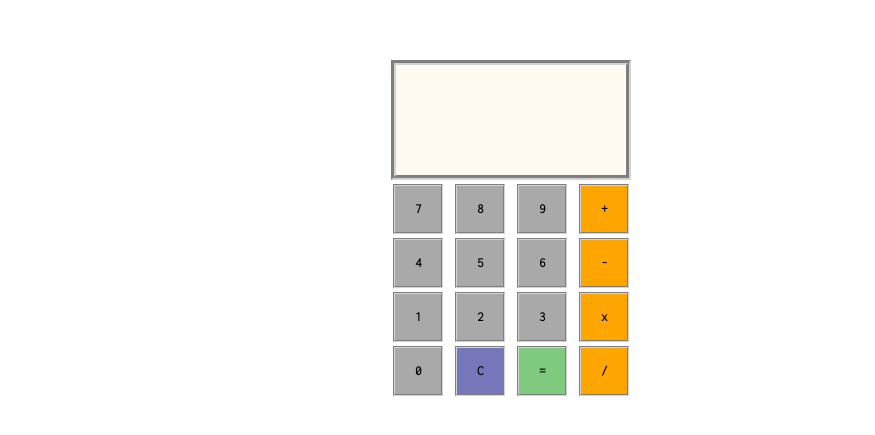
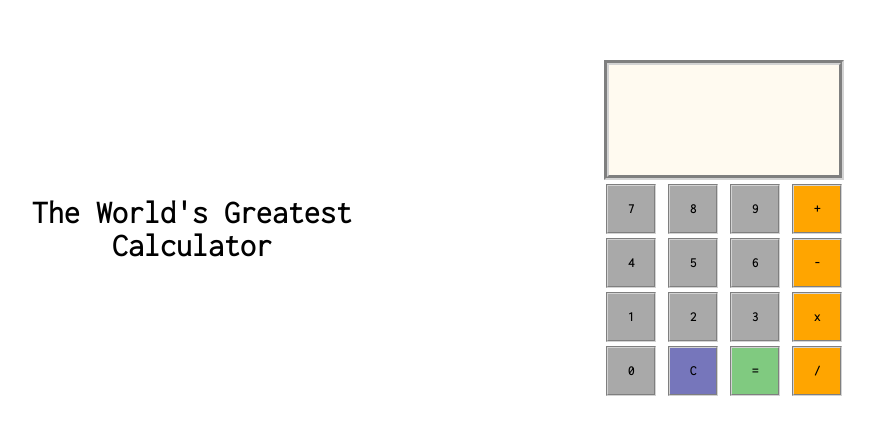
Before and after one commit to prologicz/odin-calculator, a plain HTML site: page index.html in a window 1280 px wide. Shown: the part 179-614 px from the top of the page, without its empty margins (129-1004 px from the left). Drawn offline with Linux system fonts and the light colour scheme.

Commit message:
Add styling and content to the webpage

```diff
--- a/index.html
+++ b/index.html
@@ -12,7 +12,13 @@
     </style>
 </head>
 <body>
+<div class="page-divider">
+    <div class="content">
+        <h1>The World's Greatest Calculator</h1>
 
+    </div>
+
+    <div class="calculator">
         <div class = 'calculator-border'>
             <div class="display">
                 <div class="result"></div>
@@ -44,7 +50,8 @@
                 </div>
             </div>
         </div>
-
+    </div>
+</div>
 
 
 </body>
--- a/styles.css
+++ b/styles.css
@@ -16,7 +16,21 @@ button {
 
 }
 
+.page-divider {
+    display: flex;
+    justify-content: center;
+    align-items: center;
+    margin-left: 100px;
+    margin-right: 100px;
+}
 
+.content {
+    flex: 2;
+    text-align: center;
+}
+.calculator {
+    flex: 3;
+}
 
 .calculator-border {
     display: flex;
```
Lines whose indentation alone changed are shown as unchanged.
